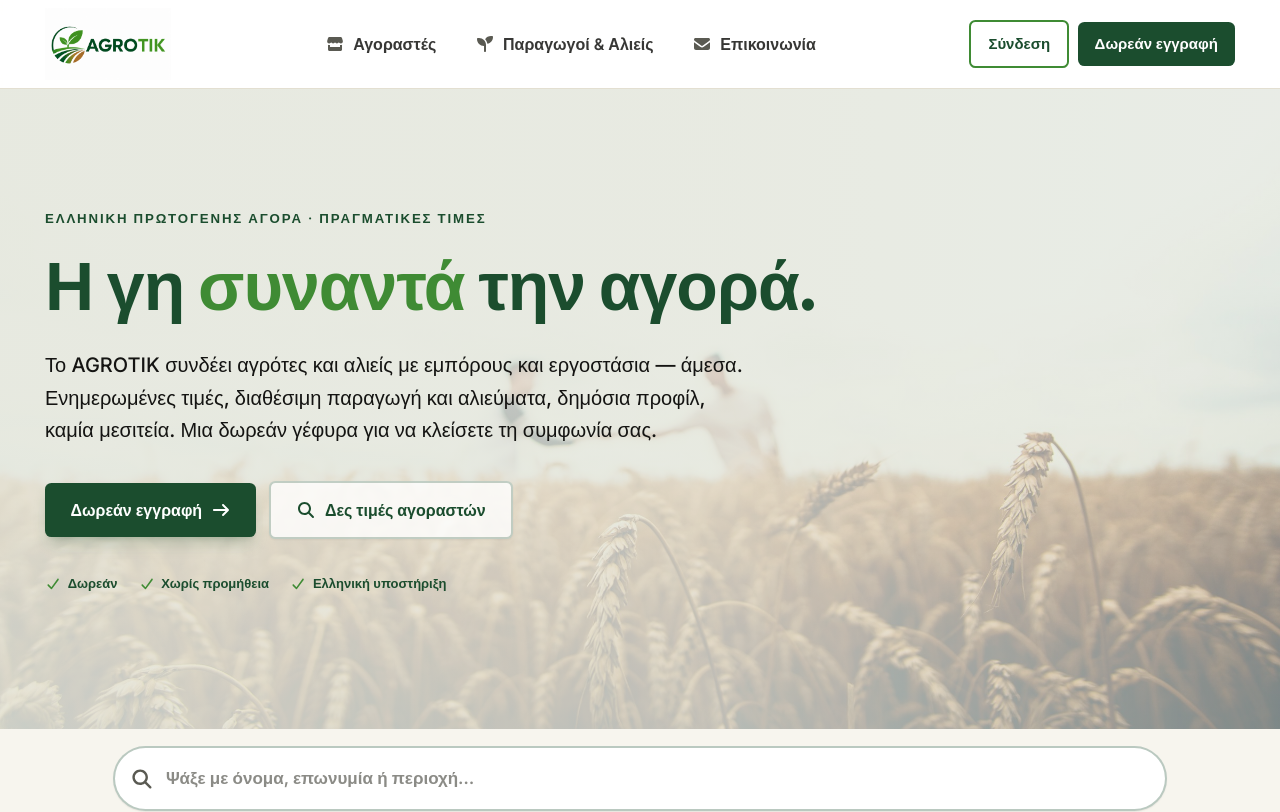
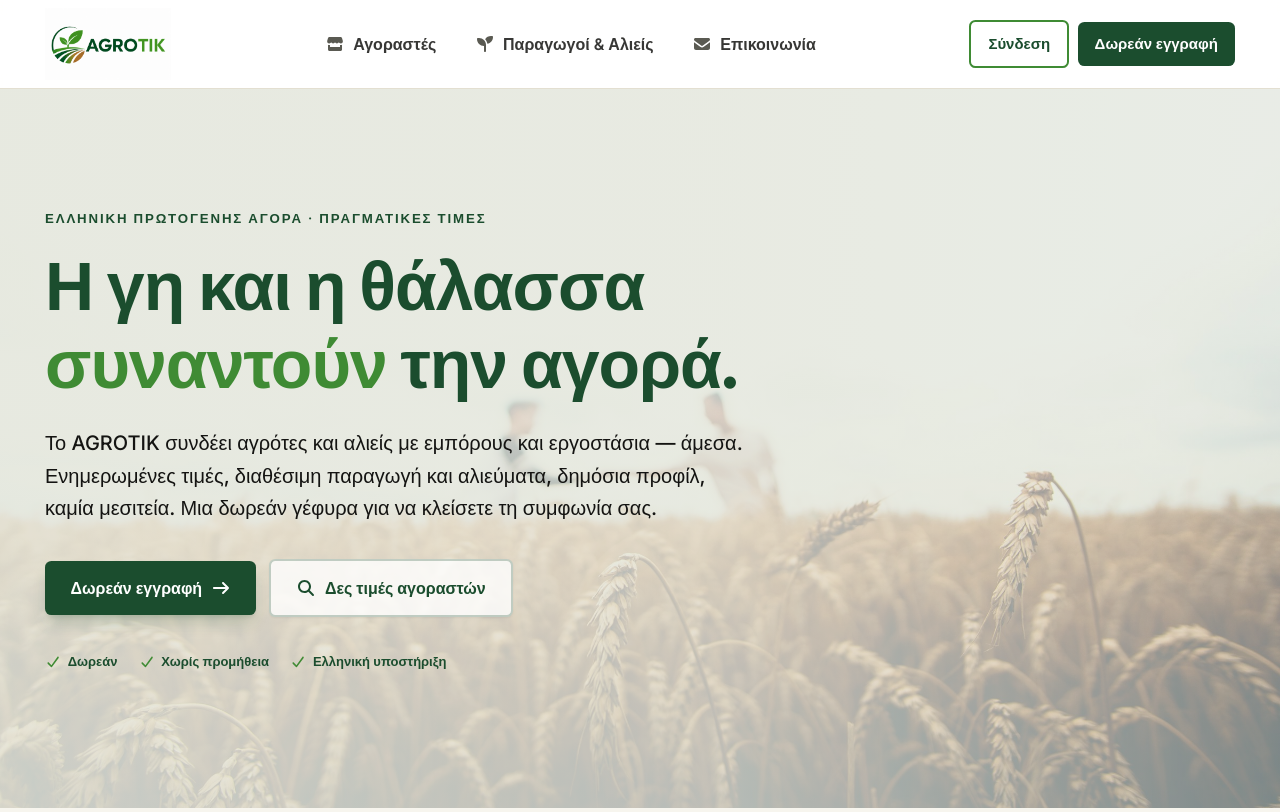
Before and after one commit to PanagiotisKotsorgios/agrotik, a Next.js app: page / in a window 1280 px wide. Shown: the top 812 px of the page. Built offline with nearby package versions, Linux system fonts and the light colour scheme; no server answers; the database is empty.

Commit message:
Include the sea in homepage headline

```diff
--- a/app/page.tsx
+++ b/app/page.tsx
@@ -107,7 +107,7 @@
               Ελληνική πρωτογενής αγορά · πραγματικές τιμές
             </div>
             <h1 className="display mt-4 text-[46px] sm:text-[68px] leading-[0.98] font-semibold text-brand-dark tracking-tight">
-              Η γη <em className="not-italic text-brand-mid">συναντά</em> την αγορά.
+              Η γη και η θάλασσα <em className="not-italic text-brand-mid">συναντούν</em> την αγορά.
             </h1>
             <p className="mt-6 text-brand-ink text-[18px] sm:text-[20px] font-medium max-w-2xl leading-relaxed">
               Το AGROTIK συνδέει αγρότες και αλιείς με εμπόρους και εργοστάσια — άμεσα.
```
